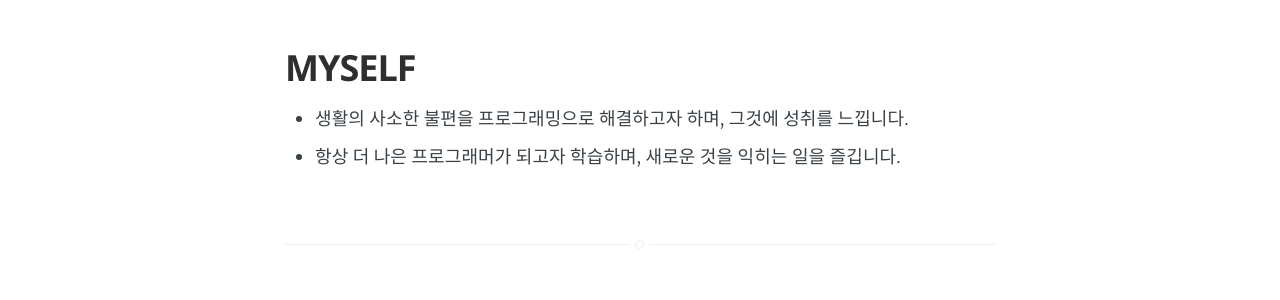
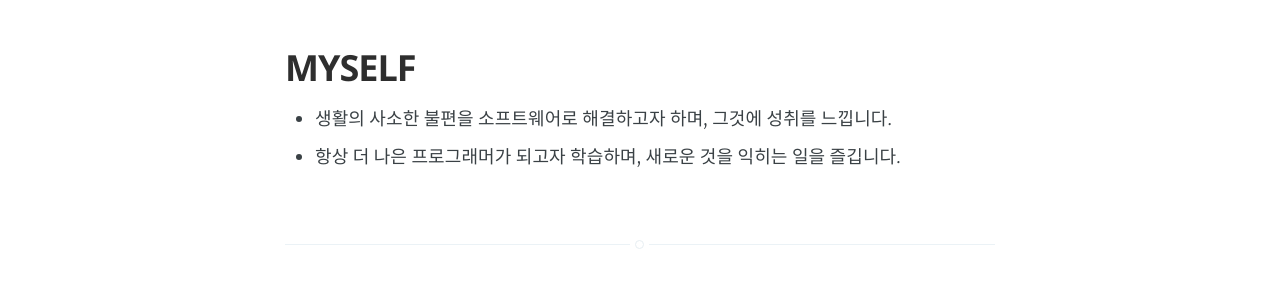
Before and after one commit to ThroughKim/throughkim.github.com, a Jekyll site: the page built from about.md, in a window 1280 px wide and 900 px high, scrolled down 2131 px. Shown: the part 546-846 px from the top of the window. Built offline with Jekyll 4.4.1, drawn with Linux system fonts in a browser that asks for light colours; Markdown is read by kramdown in place of the engine named in the settings.

Commit message:
about 단어 수정

```diff
--- a/about.md
+++ b/about.md
@@ -70,5 +70,5 @@ title: 김슬우
 ---
 ## MYSELF
 
-* 생활의 사소한 불편을 프로그래밍으로 해결하고자 하며, 그것에 성취를 느낍니다.
+* 생활의 사소한 불편을 소프트웨어로 해결하고자 하며, 그것에 성취를 느낍니다.
 * 항상 더 나은 프로그래머가 되고자 학습하며, 새로운 것을 익히는 일을 즐깁니다.
```
